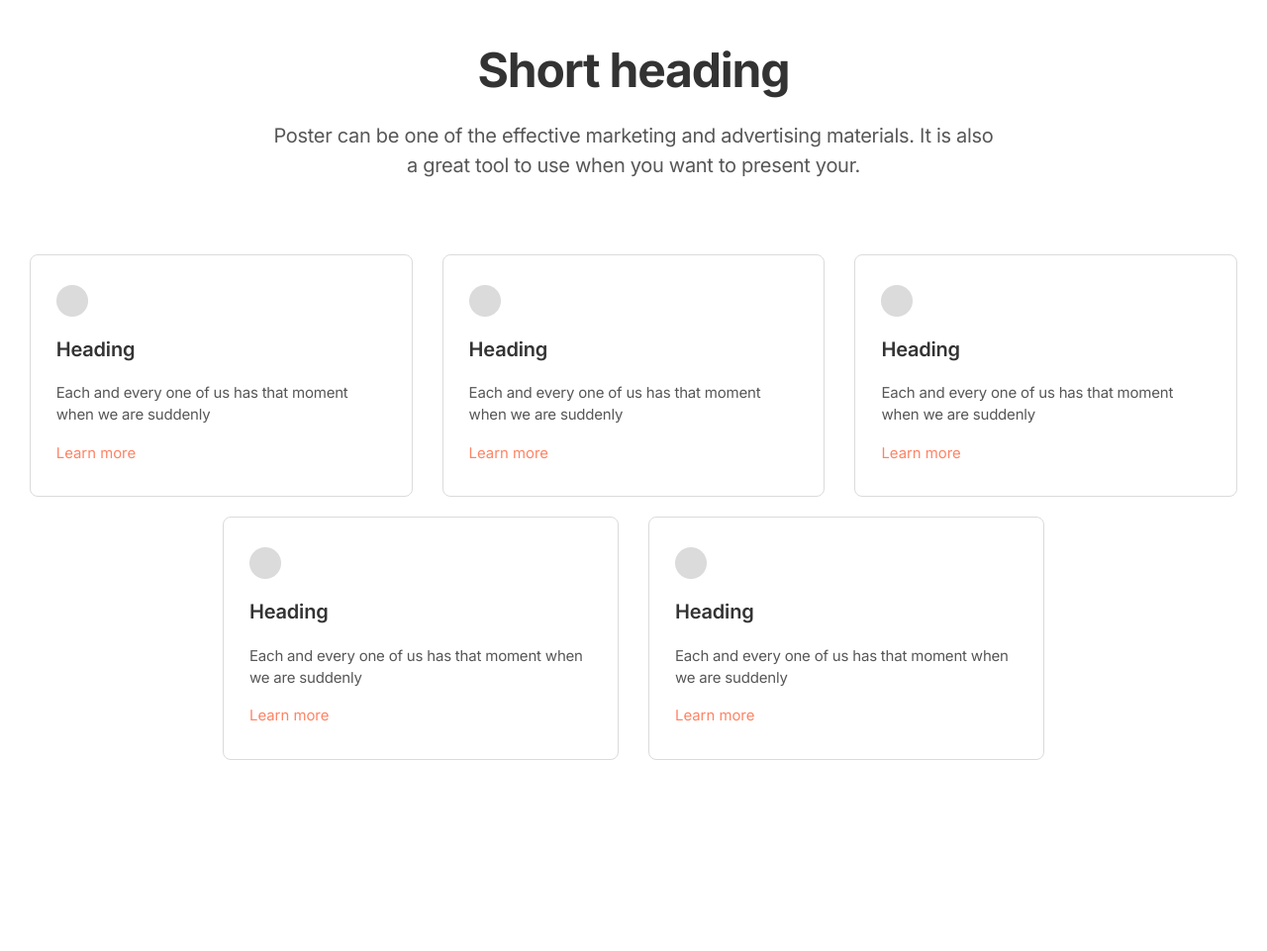
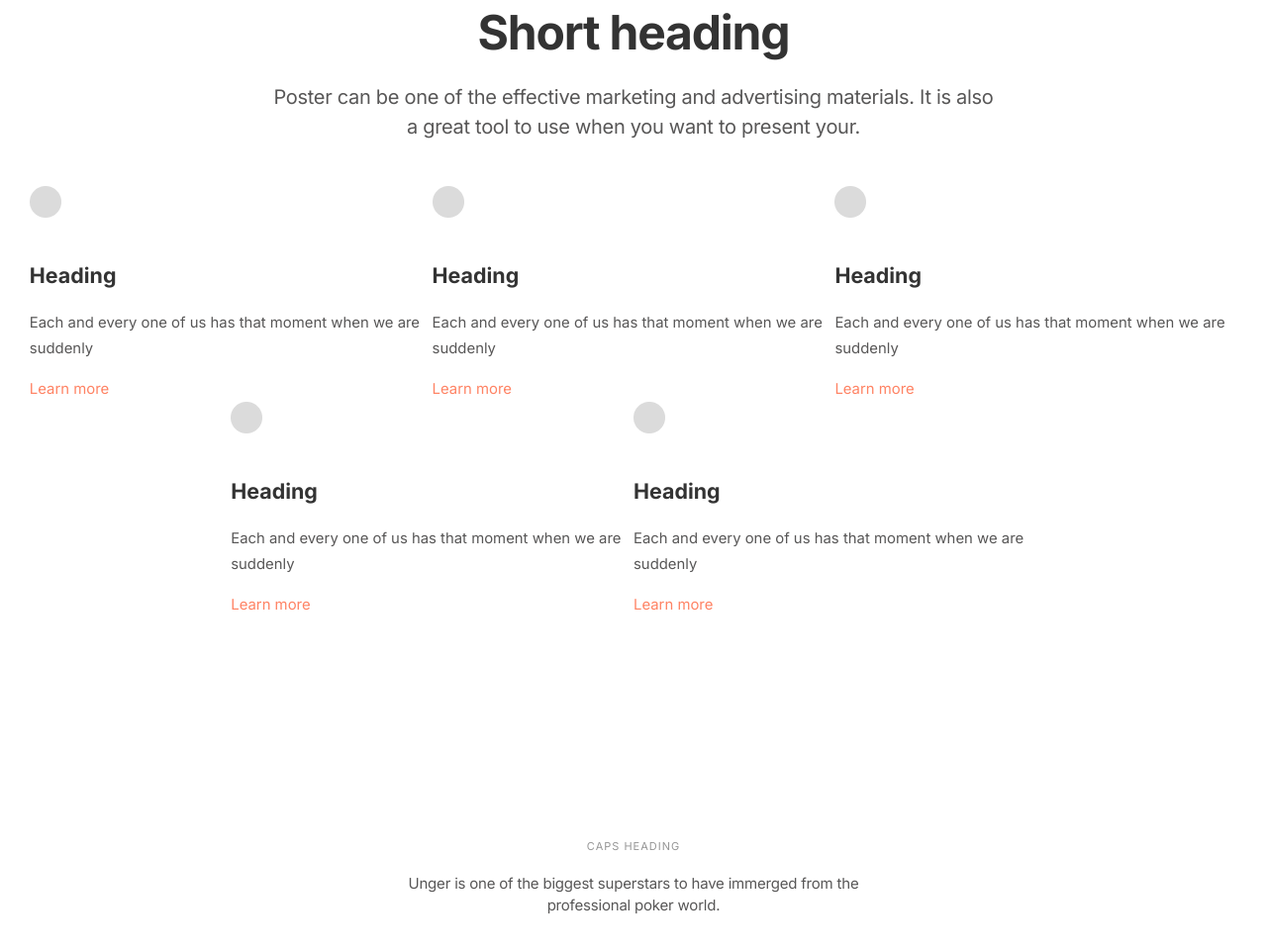
Before and after one commit to chiragshah1244/HPS-source-wire1, a website built with Vite: page index.html in a window 1280 px wide. Shown: the part 4566-5527 px from the top of the page at 99% size. Built offline with nearby package versions, Linux system fonts and the light colour scheme.

Commit message:
Feature 2 & 4 css fixes

```diff
--- a/index.html
+++ b/index.html
@@ -253,8 +253,7 @@
             </p>
           </div>
           <div class="feature-4-box-flex">
-            <div class="feature-4-box-flex-row-1">
-              <div class="feature-4-box-flex-row-1-content">
+            <div class="feature-4-box-content">
               <img src="/images/feature_4.png" />
               <h4>Heading</h4>
               <p>
@@ -262,7 +261,7 @@
               </p>
               <a href="#">Learn more</a>
             </div>
-              <div class="feature-4-box-flex-row-1-content">
+            <div class="feature-4-box-content">
               <img src="/images/feature_4.png" />
               <h4>Heading</h4>
               <p>
@@ -270,7 +269,7 @@
               </p>
               <a href="#">Learn more</a>
             </div>
-              <div class="feature-4-box-flex-row-1-content">
+            <div class="feature-4-box-content">
               <img src="/images/feature_4.png" />
               <h4>Heading</h4>
               <p>
@@ -278,9 +277,7 @@
               </p>
               <a href="#">Learn more</a>
             </div>
-            </div>
-            <div class="feature-4-box-flex-row-2">
-              <div class="feature-4-box-flex-row-1-content">
+            <div class="feature-4-box-content">
               <img src="/images/feature_4.png" />
               <h4>Heading</h4>
               <p>
@@ -288,14 +285,13 @@
               </p>
               <a href="#">Learn more</a>
             </div>
-              <div class="feature-4-box-flex-row-1-content">
+            <div class="feature-4-box-content">
               <img src="/images/feature_4.png" />
               <h4>Heading</h4>
               <p>
                 Each and every one of us has that moment when we are suddenly
               </p>
               <a href="#">Learn more</a>
-              </div>
             </div>
           </div>
         </div>
--- a/styles/_feature.scss
+++ b/styles/_feature.scss
@@ -71,26 +71,26 @@
       &-icohead {
         //icon+head
         display: flex;
+        align-items: center;
         width: 100%;
         img {
-          margin-right: 5px;
-          margin-bottom: 5px;
+          display: block;
         }
         h4 {
+          margin: 0;
           font-weight: 600;
           font-size: 20px;
           line-height: 26px;
           letter-spacing: -0.2px;
           margin-left: 5px;
-          margin-bottom: 6.5px;
         }
-        p {
-          margin-top: 6.5px;
-          font-weight: 400;
-          font-size: 15px;
-          line-height: 22px;
-          letter-spacing: -0.2px;
-        }
+      }
+      p {
+        margin-top: 1rem;
+        font-weight: 400;
+        font-size: 15px;
+        line-height: 22px;
+        letter-spacing: -0.2px;
       }
     }
   }
@@ -185,47 +185,12 @@
   }
   &-flex {
     //2 row flex container
+    display: flex;
+    flex-wrap: wrap;
+    justify-content: center;
 
-    &-row-1 {
-      // 1th row of flex
-      display: flex;
-      padding-top: 30px;
-      padding-bottom: 10px;
-      gap: 30px;
-
-      &-content {
-        // single box
-        box-sizing: border-box;
-        border: 1px solid #dbdbdb;
-        border-radius: 8px;
-        padding: 30px 26px 30px;
-
-        img {
-          margin-bottom: 20px;
-        }
-        h4 {
-          font-weight: 600;
-          font-size: 20px;
-          line-height: 26px;
-          letter-spacing: -0.2px;
-          margin-top: 10px;
-        }
-        p {
-          font-weight: 400;
-          font-size: 15px;
-          line-height: 22px;
-          letter-spacing: -0.2px;
-        }
-      }
-    }
-    &-row-2 {
-      display: flex;
-      margin: 0 auto;
-      gap: 30px;
-      width: 100%;
-      margin: 0 auto;
-      max-width: 830px;
-      padding-top: 10px;
+    .feature-4-box-content {
+      width: 33.33%;
     }
   }
 }
```
Lines whose indentation alone changed are shown as unchanged.
